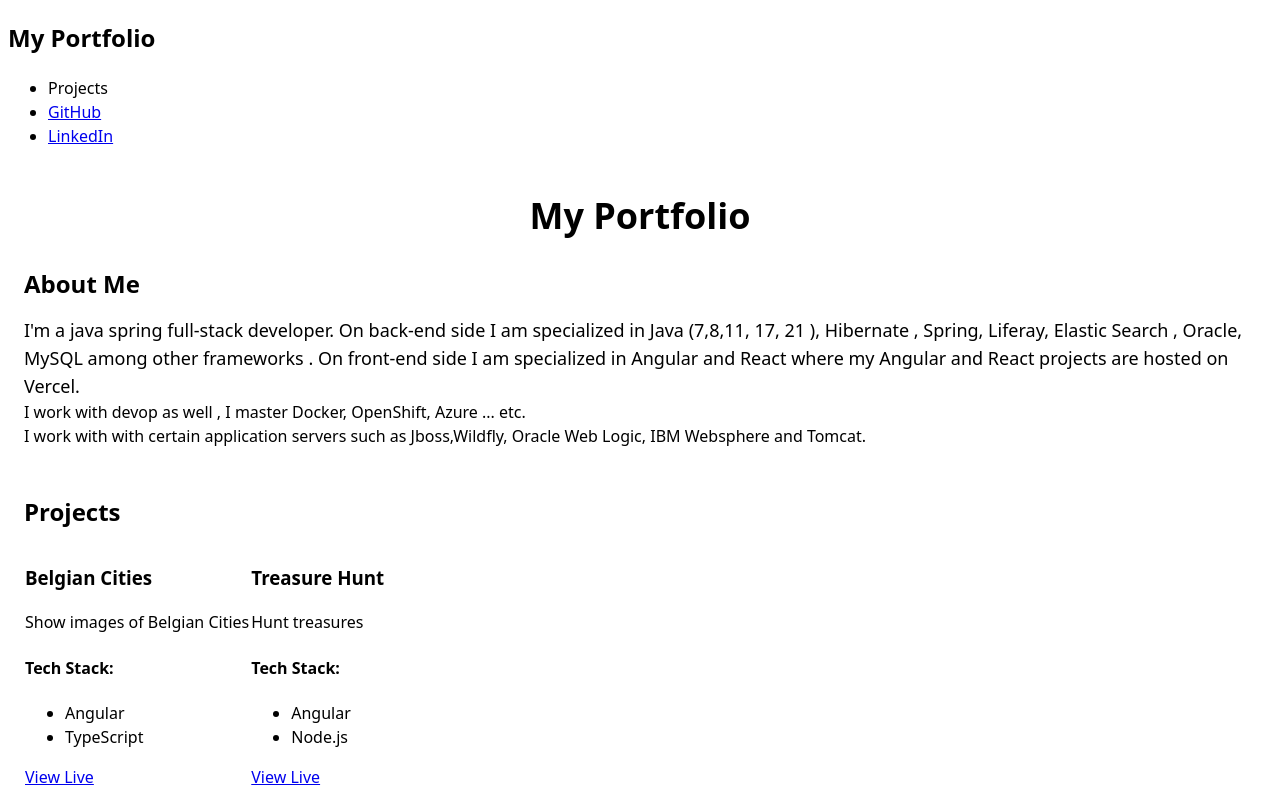
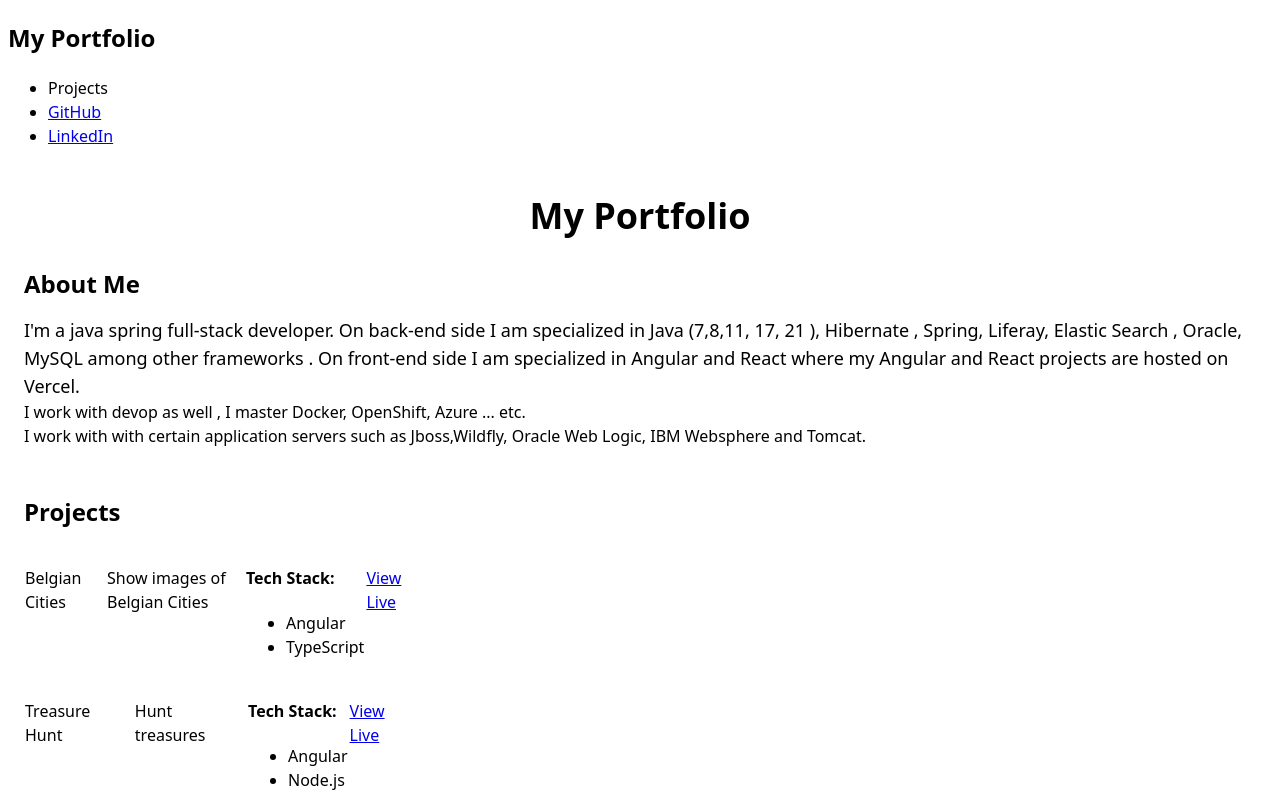
Before and after one commit to hoanghainguyen/my-portfolio, an Angular app: page / in a window 1280 px wide. Shown: the top 800 px of the page. Built offline with nearby package versions, Linux system fonts and the light colour scheme.

Commit message:
add tr, td

```diff
--- a/src/app/app.html
+++ b/src/app/app.html
@@ -14,6 +14,7 @@
     <div class="grid grid-cols-1 md:grid-cols-2 lg:grid-cols-3 gap-6">
       <table>
       @for (project of projects(); track project.name) {
+
       <app-project-card [project]="project"></app-project-card>
       }
       </table>
--- a/src/app/project-card/project-card.html
+++ b/src/app/project-card/project-card.html
@@ -1,9 +1,7 @@
-<tr><td>
-<div class="border rounded-lg shadow-lg p-6 bg-white hover:shadow-xl transition-shadow">
-
-  <h3 class="text-xl font-semibold mb-2">{{ project.name }}</h3>
-  <p class="text-gray-600 mb-4">{{ project.description }}</p>
-  <div class="mb-4">
+<tr class="border rounded-lg shadow-lg p-6 bg-white hover:shadow-xl transition-shadow">
+  <td><p class="text-xl font-semibold mb-2">{{ project.name }}</p><td>
+  <td><p class="text-gray-600 mb-4">{{ project.description }}</p></td>
+  <td><div class="mb-4">
     <h4 class="text-sm font-medium">Tech Stack:</h4>
     <ul class="flex flex-wrap gap-2">
       @for (tech of project.techStack; track tech) {
@@ -11,9 +9,7 @@
       }
     </ul>
   </div>
-  <a [href]="project.liveUrl" target="_blank" class="inline-block bg-blue-600 text-white px-4 py-2 rounded hover:bg-blue-700">
-    View Live
-  </a>
-</div>
-</td>
+  </td>
+  <td><a [href]="project.liveUrl" target="_blank" class="inline-block bg-blue-600 text-white px-4 py-2 rounded hover:bg-blue-700">View Live</a></td>
+
 </tr>
```
